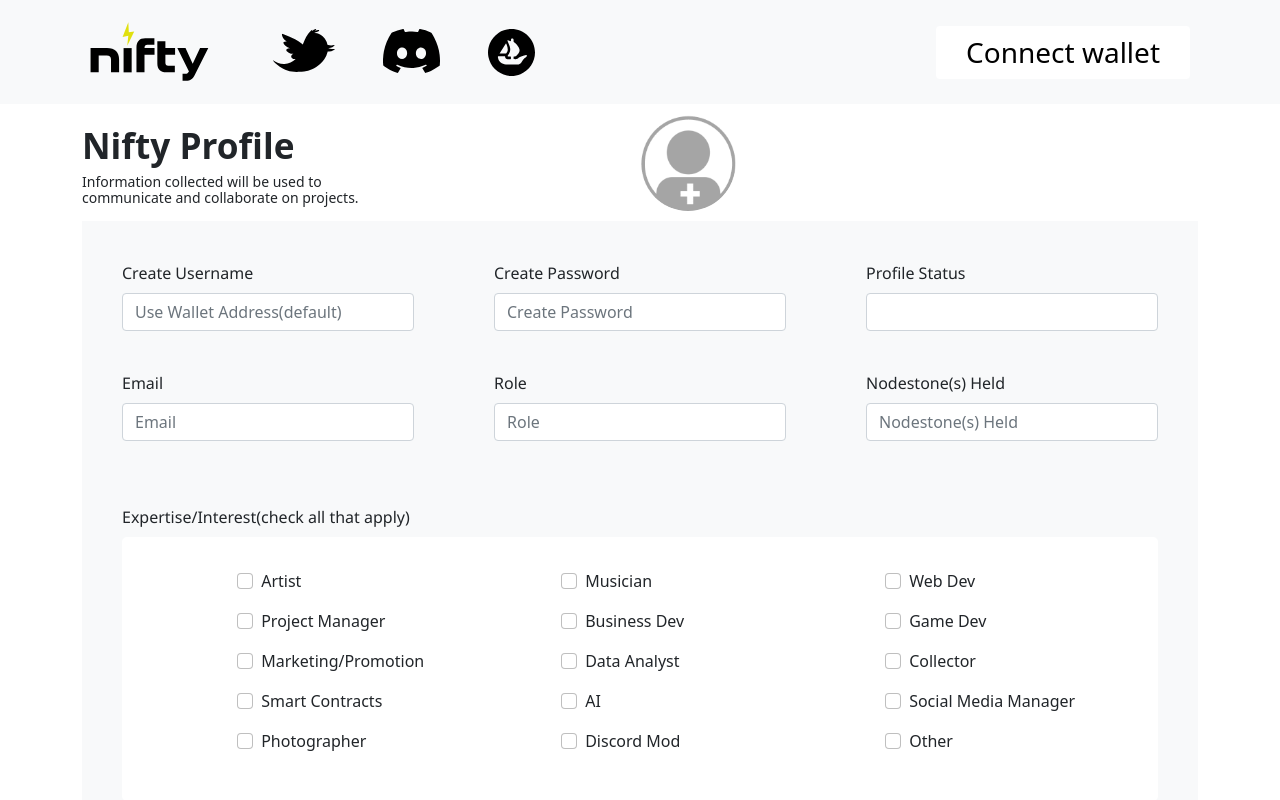
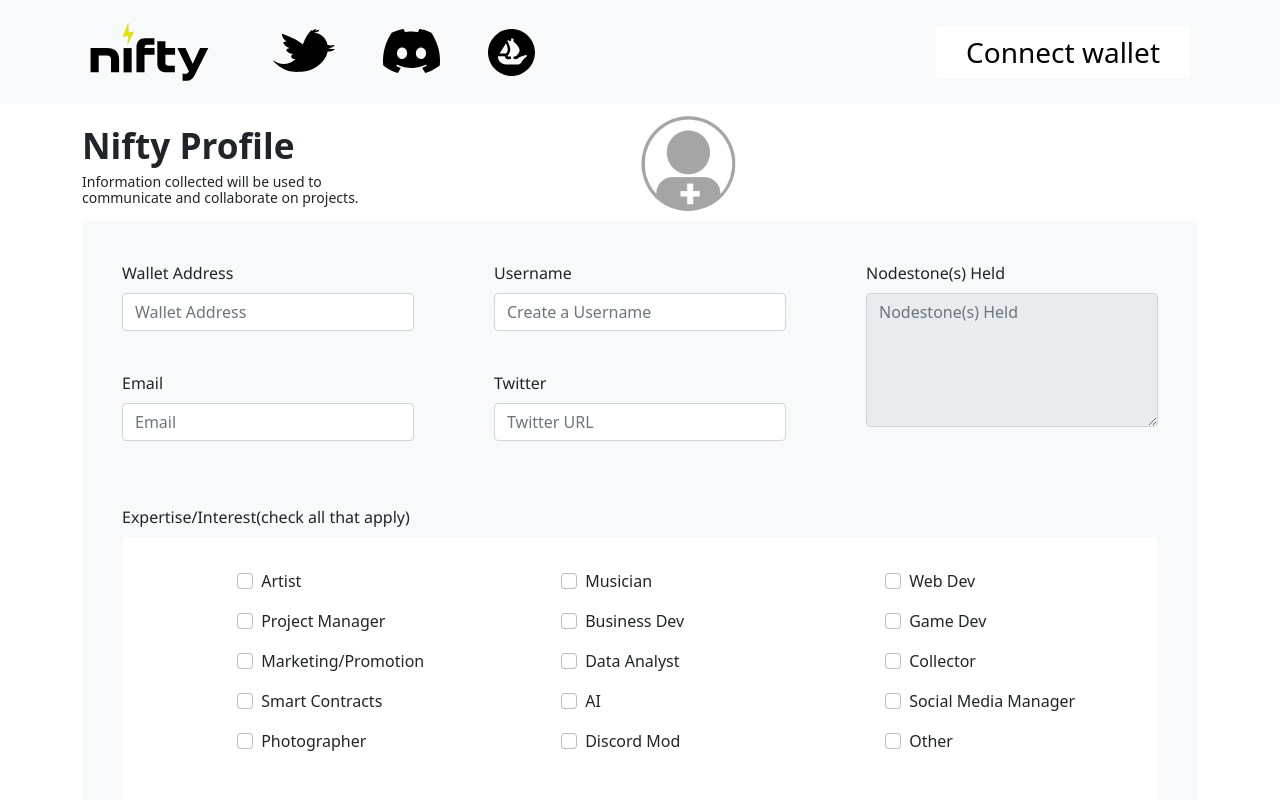
Before and after one commit to solution-pool/BHG-Nifty-Member, a React (Create React App) app: page / in a window 1280 px wide. Shown: the top 800 px of the page. Built offline with nearby package versions, Linux system fonts and the light colour scheme.

Commit message:
style correct

```diff
--- a/src/App.css
+++ b/src/App.css
@@ -117,6 +117,10 @@
 .content .main-col {
   padding : 2.5rem 2.5rem 0 2.5rem;
 }
+/*
+.content .sub-main-col {
+  padding-right: 2.5rem;
+} */
 
 .content .checkbox-panel {
   padding: 2rem;
--- a/src/components/Profile.js
+++ b/src/components/Profile.js
@@ -6,11 +6,10 @@ import 'react-notifications/lib/notifications.css';
 import { database, storage } from '../config/firebase'
 
 const Profile = (props) => {
-    const [password, setPassword] = useState('')
-    const [status, setStatus] = useState('')
+    const [username, SetUsername] = useState('')
     const [held, setHeld] = useState('')
     const [email, setEmail] = useState('')
-    const [role, setRole] = useState('')
+    const [twitter, setTwitter] = useState('')
     const [bio, setBio] = useState('')
     const [inputFile, setInputFile] = useState(null);
     const [inputImage, setImageFile] = useState(null);
@@ -26,27 +25,19 @@ const Profile = (props) => {
     const [decliamer, setDecliamer] = useState(false)
     const [id, setID] = useState(0)
 
-    const userRef = useRef(null)
     const imageRef = useRef(null)
+    const walletRef = useRef(null)
 
-    const changePassword = (e) => {
-        setPassword(e.target.value)
+    const changeUsername = (e) => {
+        SetUsername(e.target.value)
     }
 
-    const changeStatus = (e) => {
-        setStatus(e.target.value)
-    }
-
-    const changeHeld = (e) => {
-        setHeld(e.target.value)
+    const changeTwitter = (e) => {
+        setTwitter(e.target.value)
     }
 
     const changeEmail = (e) => {
         setEmail(e.target.value)
-    }
-
-    const changeRole = (e) => {
-        setRole(e.target.value)
     }
 
     const changeBio = (e) => {
@@ -88,7 +79,7 @@ const Profile = (props) => {
       setImageFile(document.getElementById("input-image"));
       fillPrevFileContainer()
       fillFileContainer()
-      let username = userRef.current.value
+      let wallet = walletRef.current.value
       if(username) {
             let niftyRef = database.ref('member_profile')
             niftyRef.get().then( (snapshot) => {
@@ -97,15 +88,12 @@ const Profile = (props) => {
                     if (newArry) {
                         for(let i in newArry) {
                             let oneArry = newArry[i]
-                            if(oneArry.username == username) {
+                            if(oneArry.wallet == wallet) {
                                 setID(i)
 
                                 imageRef.current.src = oneArry.image ? oneArry.image : require('../assets/img/avatar.png').default
-                                setPassword(oneArry.password)
-                                setStatus(oneArry.status)
                                 setHeld(oneArry.held)
                                 setEmail(oneArry.email)
-                                setRole(oneArry.role)
                                 setBio(oneArry.bio)
                                 if(oneArry.fileNames) {
                                     let container = [];
@@ -237,16 +225,13 @@ const Profile = (props) => {
         setLoading('border')
         e.preventDefault()
         const jsonOfInteret = JSON.stringify(interest)
-        const username = userRef.current.value
-
-
+        const wallet = walletRef.current.value
         const load = {
             username : username,
-            password : password,
-            status : status,
+            wallet : wallet,
             held : held,
             email : email,
-            role : role,
+            twitter : twitter,
             interest : jsonOfInteret,
             bio : bio,
         }
@@ -319,7 +304,7 @@ const Profile = (props) => {
                     if (newArry) {
                         for(let i in newArry) {
                             let oneArry = newArry[i]
-                            if(oneArry.username == username) {
+                            if(oneArry.wallet == wallet) {
                                 updateFlag = true
                                 if(!files) {
                                     load.files = oneArry.files ? oneArry.files : ''
@@ -364,11 +349,10 @@ const Profile = (props) => {
     }
 
     const reset = () => {
-        setPassword('')
-        setStatus('')
+        SetUsername('')
         setHeld('')
         setEmail('')
-        setRole('')
+        setTwitter('')
         setBio('')
         setInputFile(document.getElementById("input-file"));
         setInterest({})
@@ -405,41 +389,43 @@ const Profile = (props) => {
             <Row className="content">
                 <Form onSubmit={handleSubmit} encType="multipart/form-data">
                     <Row>
-                        <Col lg="4" md="6" sm="12" className="main-col">
-                            <Form.Group controlId="formUsername">
-                                <Form.Label>Create Username</Form.Label>
-                                <Form.Control type="text" ref={userRef} placeholder="Use Wallet Address(default)" defaultValue={props.address ? props.address : ''} required />
+                        <Col lg="8" md="12" sm="12">
+                            <Row>
+                                <Col lg="6" md="12" sm="12" className="main-col">
+                                    <Form.Group controlId="formWallet">
+                                        <Form.Label>Wallet Address</Form.Label>
+                                        <Form.Control type="text" ref={walletRef} placeholder="Wallet Address" defaultValue={props.address ? props.address : ''} required />
                                 </Form.Group>
                                 </Col>
-                        <Col lg="4" md="6" sm="12" className="main-col">
-                            <Form.Group controlId="formPassword">
-                                <Form.Label>Create Password</Form.Label>
-                                <Form.Control type="password" placeholder="Create Password" value={password} onChange={changePassword} required />
+                                <Col lg="6" md="6" sm="12" className="main-col">
+                                    <Form.Group controlId="formUsername">
+                                        <Form.Label>Username</Form.Label>
+                                        <Form.Control type="text" placeholder="Create a Username" value={username} onChange={changeUsername} required />
                                     </Form.Group>
                                 </Col>
-                        <Col lg="4" md="6" sm="12" className="main-col">
-                            <Form.Group controlId="formStatus">
-                                <Form.Label>Profile Status</Form.Label>
-                                <Form.Control type="text" placeholder="" value={status} onChange={changeStatus} required />
+                                <Col lg="6" md="12" sm="12" className="main-col">
+                                    <Form.Group className="mb-4" controlId="formEmail">
+                                        <Form.Label>Email</Form.Label>
+                                        <Form.Control type="text" placeholder="Email" value={email} onChange={changeEmail} required />
                                     </Form.Group>
                                 </Col>
-                        <Col lg="4" md="6" sm="12" className="main-col">
-                            <Form.Group className="mb-4" controlId="formEmail">
-                                <Form.Label>Email</Form.Label>
-                                <Form.Control type="email" placeholder="Email" value={email} onChange={changeEmail} required />
+                                <Col lg="6" md="12" sm="12" className="main-col">
+                                    <Form.Group className="mb-4" controlId="formTwitter">
+                                        <Form.Label>Twitter</Form.Label>
+                                        <Form.Control type="twitter" placeholder="Twitter URL" value={twitter} onChange={changeTwitter} required />
                                     </Form.Group>
                                 </Col>
+                            </Row>
+                        </Col>
                         <Col lg="4" md="6" sm="12" className="main-col">
-                            <Form.Group controlId="formRole">
-                                <Form.Label>Role</Form.Label>
-                                <Form.Control type="text" placeholder="Role" value={role} onChange={changeRole} required />
+                            <Row>
+                                <Col lg="12" md="12" sm="12" className="sub-main-col">
+                                    <Form.Group controlId="formHeld">
+                                        <Form.Label>Nodestone(s) Held</Form.Label>
+                                        <Form.Control as="textarea" rows="5" disabled={true} placeholder="Nodestone(s) Held" defaultValue={held} required/>
                                     </Form.Group>
                                 </Col>
-                        <Col lg="4" md="6" sm="12" className="main-col">
-                            <Form.Group controlId="formHeld">
-                                <Form.Label>Nodestone(s) Held</Form.Label>
-                                <Form.Control type="text" placeholder="Nodestone(s) Held" value={held} onChange={changeHeld} required/>
-                            </Form.Group>
+                            </Row>
                         </Col>
                         <Col lg="12" md="12" className="main-col">
                             <Form.Group controlId="formHeld">
```
Lines whose indentation alone changed are shown as unchanged.
